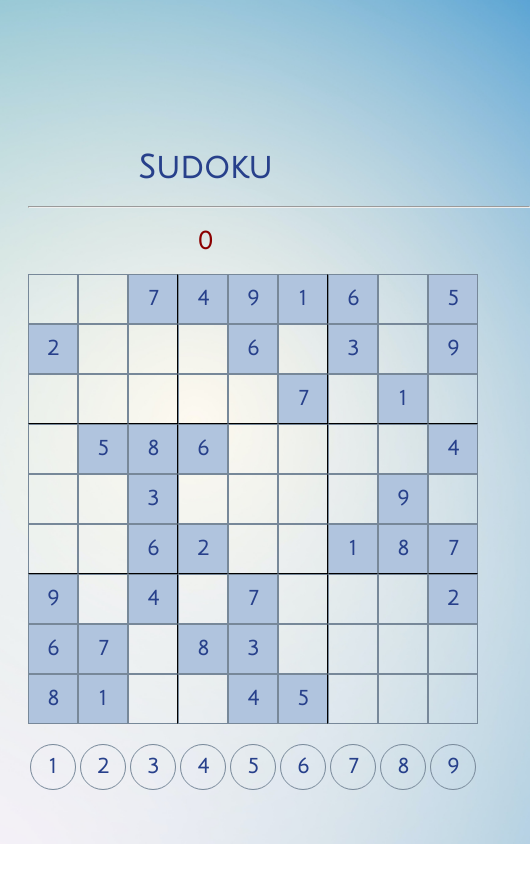
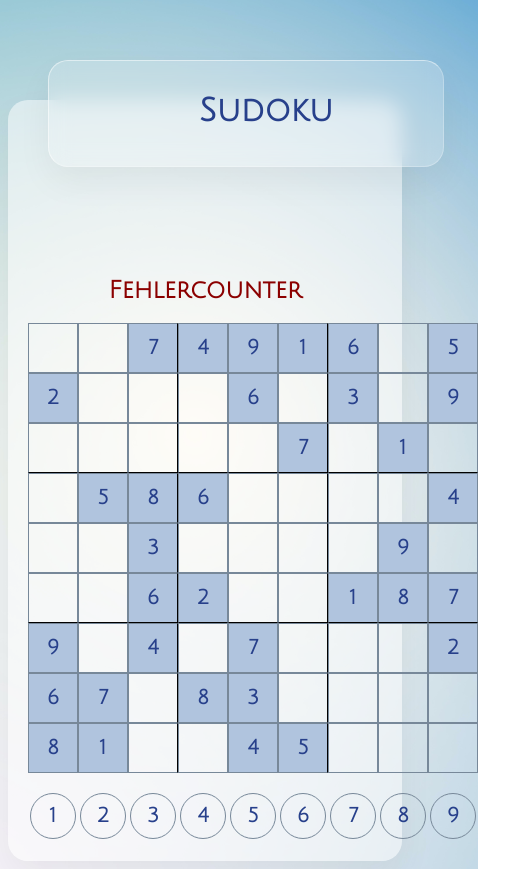
Before and after one commit to Janslz/Schoolaid2, a website: page sudoku.html in a window 390 px wide. Shown: the whole page, 530 px wide, since content can reach past the window. Before the commit the page ends 844 px from the top, so only its background shows below. Drawn offline with Linux system fonts and the light colour scheme.

Commit message:
Sudoku fertig

```diff
--- a/css/sudoku.css
+++ b/css/sudoku.css
@@ -1,3 +1,46 @@
+.container
+{
+  position: relative;
+  background: rgba(255,255,255,0.5);
+  box-shadow: 0 15px 35px rgba(0,0,0,0.05);
+  border-radius: 20px;
+  justify-content: space-between;
+  align-items: center;
+  padding: 50px;
+  margin-top: 100px;
+}
+header
+{
+  position: absolute;
+  top: -40px;
+  right: 20px;
+  left: 20px;
+  padding: 20px 50px;
+  display: flex;
+  justify-content: space-between;
+  align-items: center;
+  background: rgba(255,255,255,0.2);
+  box-shadow: 0 15px 35px rgba(0,0,0,0.05);
+  border-radius: 20px;
+  backdrop-filter: blur(10px);
+  border: 1px solid rgba(255,255,255,0.25);
+  border-top: 1px solid rgba(255,255,255,0.5);
+  border-left: 1px solid rgba(255,255,255,0.5);
+}
+header .topic
+{
+  color: #27408B;
+  font-weight: 700;
+  text-decoration: none;
+  font-size: 2em;
+
+}
+
+header ul li{
+  list-style: none;
+  margin: 0 10px;
+  position: relative;
+}
 
 body {
   font-family: 'Julius Sans One', sans-serif;
@@ -17,6 +60,7 @@ h1 {
 }
 #errors {
   color: darkred;
+  margin-top: 50px;
 }
 
 #board {
@@ -128,3 +172,52 @@ border-radius: 40px;
   {
     display: inline-block;
   }
+}
+@media (max-width: 1200px)
+{
+  .container {
+    position: relative;
+    width: calc(100% - 20px);
+  }
+}
+@media (max-width: 992px)
+{
+  section
+  {
+    padding: 50px 10px 10px;
+  }
+  .container
+  {
+    flex-direction: column;
+    height: auto;
+    padding: 20px;
+  }
+  .container .content
+  {
+    transform: translateX(0px);
+    max-width: 100%;
+    padding: 30px;
+    margin-top: 40px;
+  }
+  header
+  {
+    position: relative;
+    flex-direction: column;
+    width: 100%;
+    top: -60px;
+    padding: 20px;
+  }
+  header ul
+  {
+    margin-top: 10px;
+    flex-wrap: wrap;
+  }
+  header ul li
+  {
+    margin: 2px;
+  }
+  header ul li a
+  {
+    display: inline-block;
+  }
+}
--- a/sudoku.html
+++ b/sudoku.html
@@ -10,12 +10,14 @@
 </head>
 
 <body>
+<div class="container">
+  <header>
+    <ul>
+      <li><a href="#" class="topic">Sudoku</a></li>
+    </ul>
+  </header>
 
-<div class="container">
-
-<h1>Sudoku</h1>
-<hr>
-<h2 id="errors">0</h2>
+<h2 id="errors">Fehlercounter</h2>
 
 <div id="board"></div>
 <br>
```
Also changed, not shown: home.html (+1 -1 lines).
